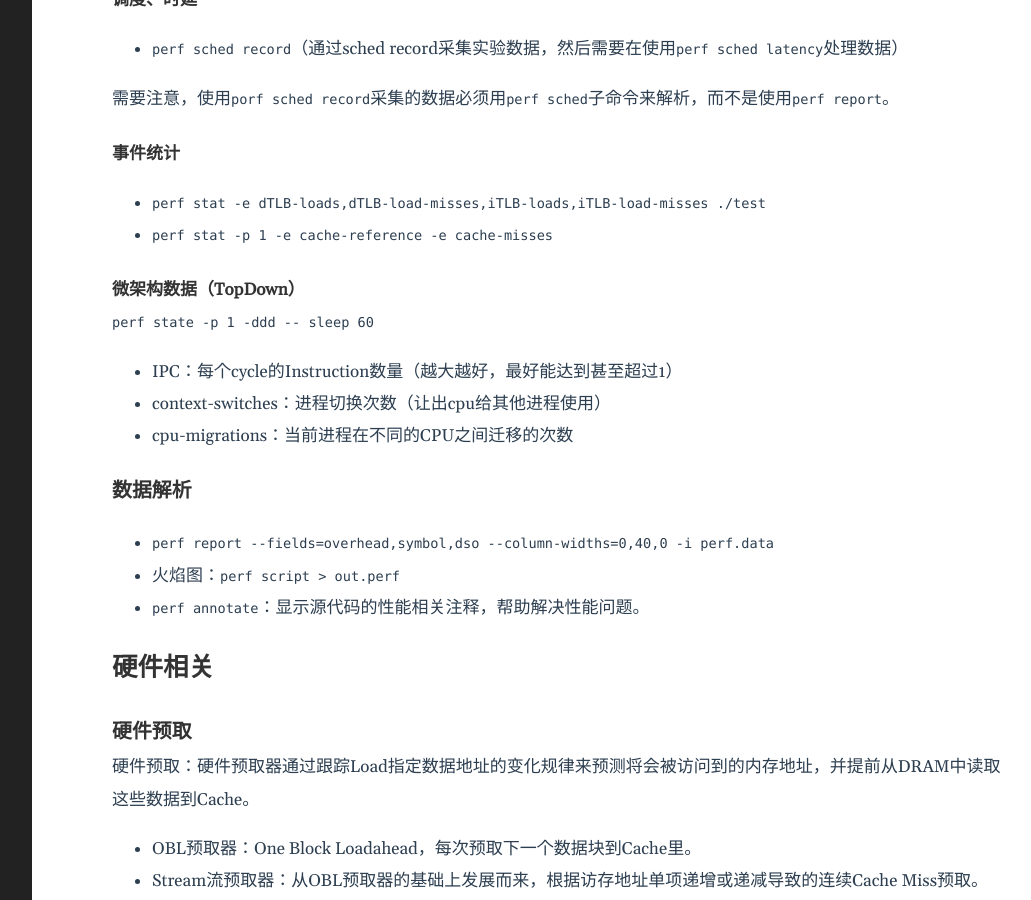
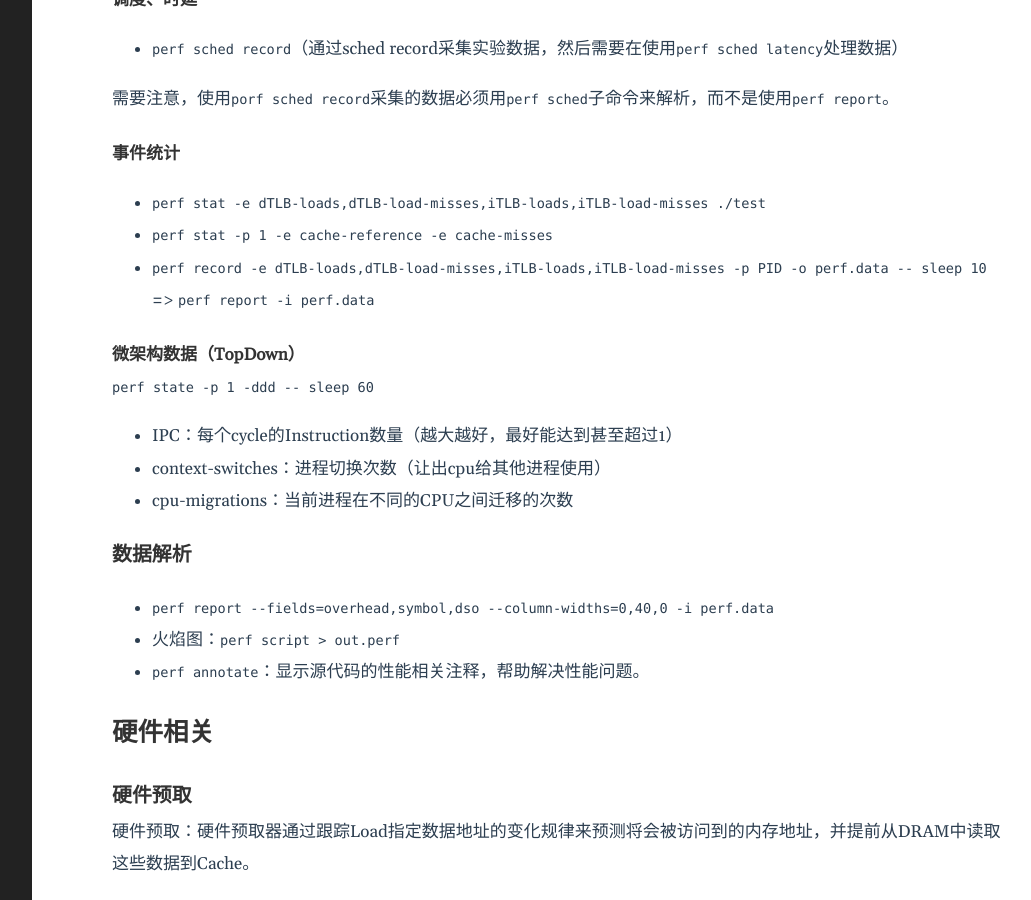
Before and after one commit to lclgo/lclgo.github.io, a Jekyll site: the page built from _posts/kernel/2024-09-28-performance.md, in a window 1280 px wide and 900 px high, scrolled down 937 px. Shown: the whole window, without its empty margins (188-1219 px from the left). Built offline with Jekyll 4.4.1, drawn with Linux system fonts in a browser that asks for light colours.

Commit message:
more about perf

```diff
--- a/_posts/kernel/2024-09-28-performance.md
+++ b/_posts/kernel/2024-09-28-performance.md
@@ -41,6 +41,7 @@ date: 2024-09-28 15:00:00 +0800
 
 * `perf stat -e dTLB-loads,dTLB-load-misses,iTLB-loads,iTLB-load-misses ./test`
 * `perf stat -p 1 -e cache-reference -e cache-misses`
+* `perf record -e dTLB-loads,dTLB-load-misses,iTLB-loads,iTLB-load-misses -p PID -o perf.data -- sleep 10` => `perf report -i perf.data`
 
 #### 微架构数据（TopDown）
 
```
